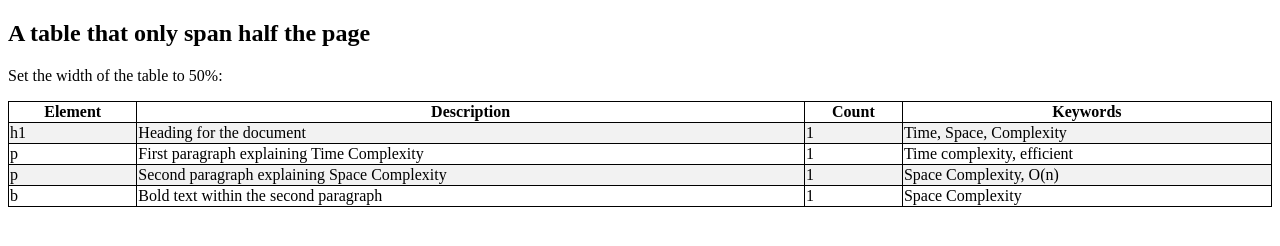
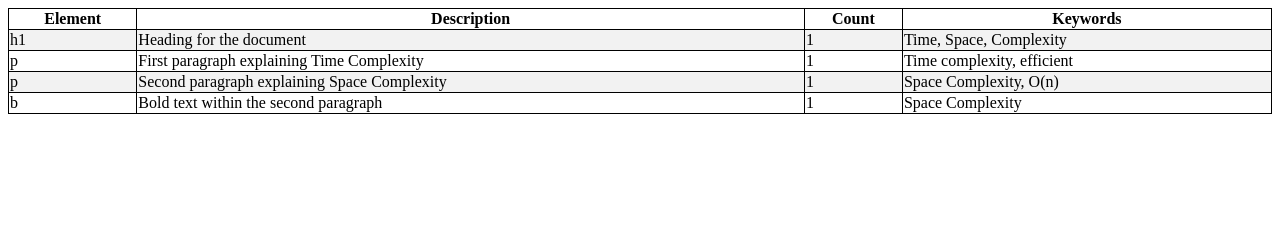
Before and after one commit to acciojob/time-and-space-complexity-ABHIRAJ9064, a website: page main.html in a window 1280 px wide. Drawn offline with Linux system fonts and the light colour scheme.

Commit message:
created a submission

```diff
--- a/main.html
+++ b/main.html
@@ -20,11 +20,6 @@ tr:nth-child(even) {background-color: #f2f2f2;}
 </style>
 </head>
 <body>
-
-<h2>A table that only span half the page</h2>
-
-<p>Set the width of the table to 50%:</p>
-
 <table>
   <tr>
     <th>Element</th>
```
